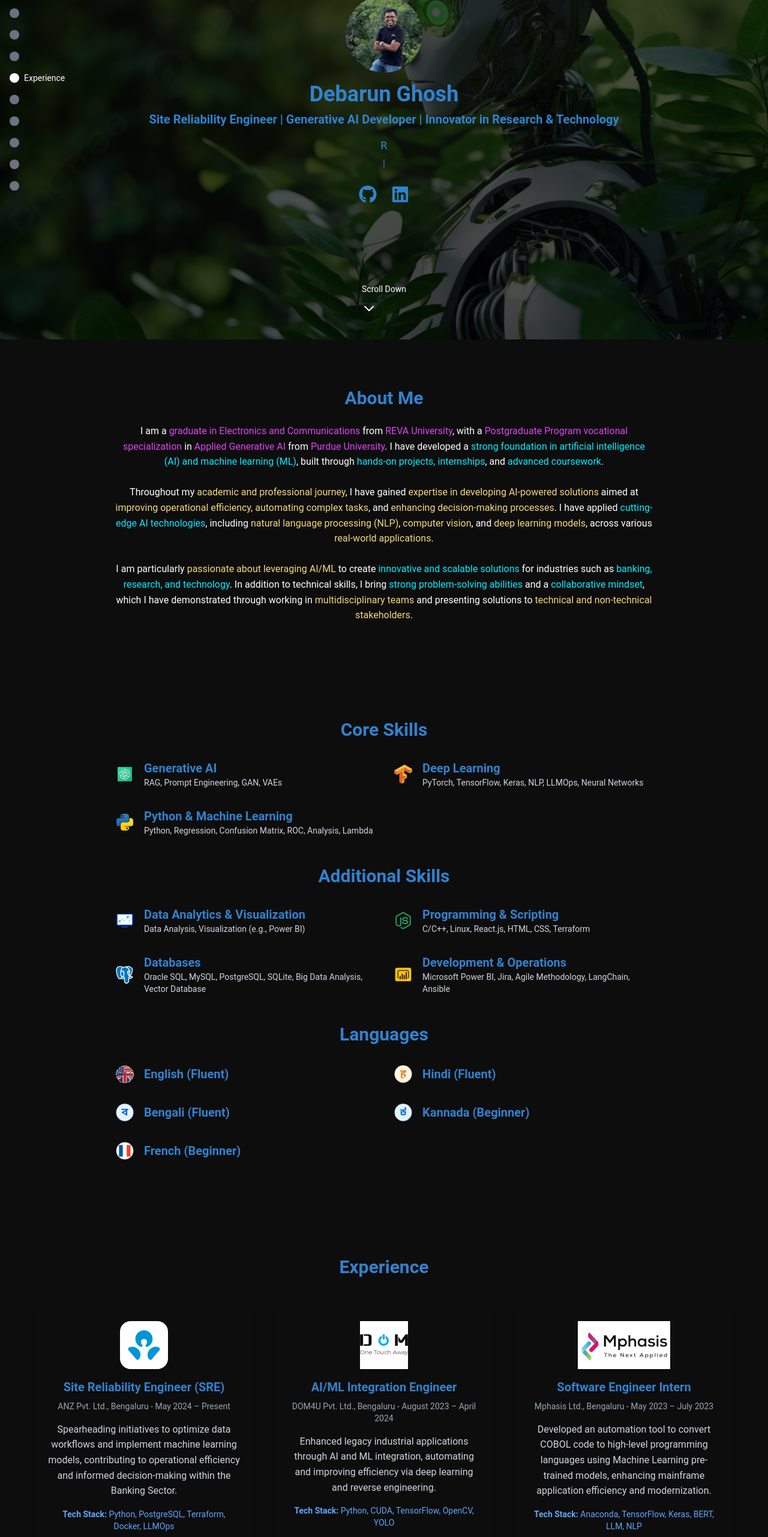
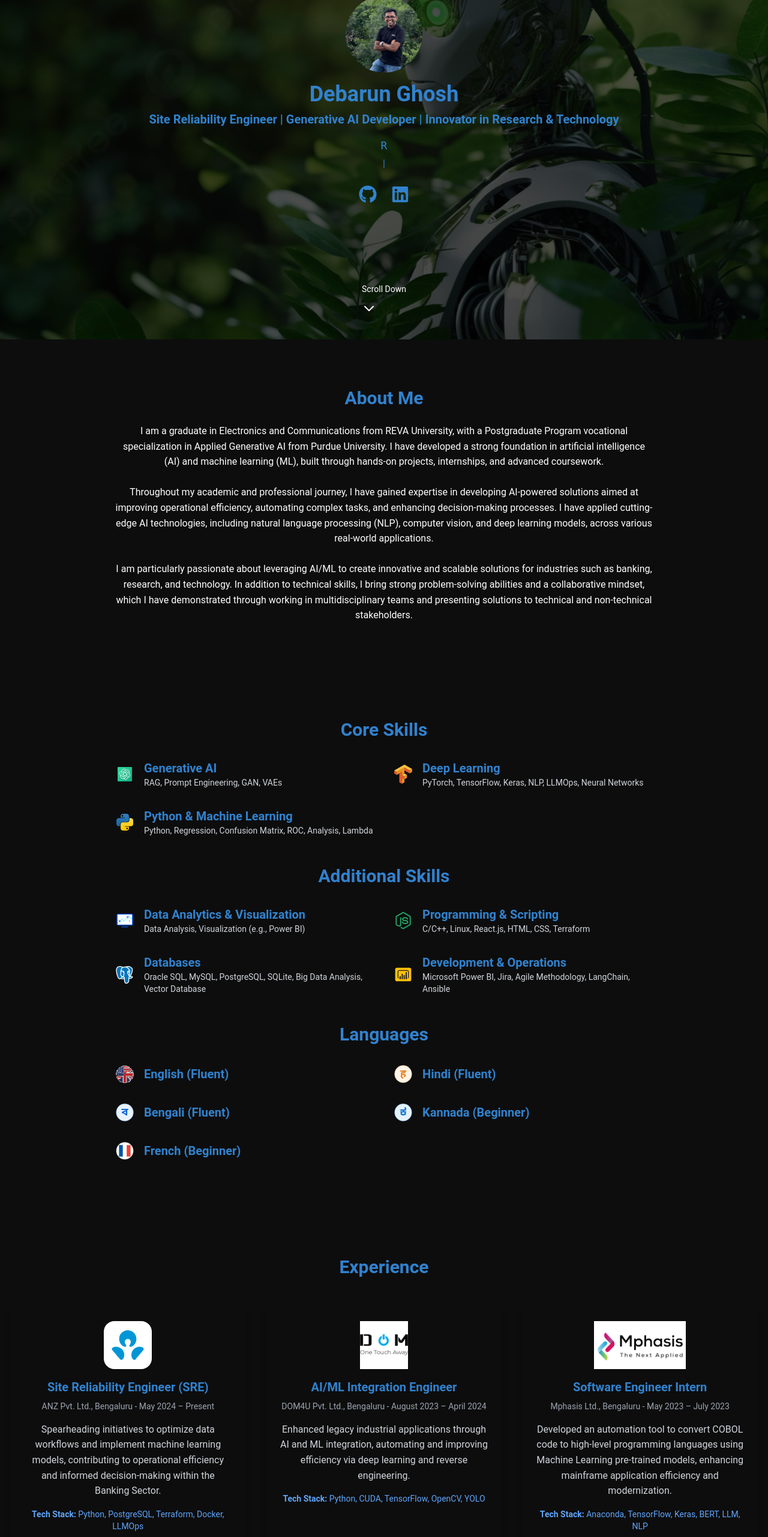
Before and after one commit to debarun1234/my-react-app, a React (Vite) app: page / in a window 1280 px wide. Shown: the part 234-2797 px from the top of the page at 60% size. Built offline with nearby package versions, Linux system fonts and the light colour scheme; the HTML template or start-up script is replaced by a standard one.

Commit message:
scroll guide fix

```diff
--- a/src/App.css
+++ b/src/App.css
@@ -14,48 +14,75 @@ body, html, #root {
   justify-content: center;
 }
 
-/* Utility Classes */
-.container {
-  max-width: 1200px;
-  margin: 0 auto;
-  padding: 0 1rem;
+/* Scroll Guide Styling */
+.scroll-guide {
+  position: fixed;
+  left: 0px; /* Initially hidden off-screen */
+  top: 50%;
+  transform: translateY(-50%);
+  display: flex;
+  flex-direction: column;
+  z-index: 10;
+  opacity: 0;
+  transition: transform 0.3s ease, opacity 0.3s ease;
+  pointer-events: none; /* Prevent interaction when hidden */
 }
 
-.text-center {
-  text-align: center;
+.scroll-guide.visible {
+  left: 20px; /* Move into view when visible */
+  opacity: 1;
+  pointer-events: auto; /* Allow interaction when visible */
 }
 
-.mt-4 {
-  margin-top: 1rem;
+/* Hover Trigger Area */
+.scroll-guide-trigger {
+  position: fixed;
+  left: 0;
+  top: 0;
+  height: 100vh;
+  width: 40px; /* Invisible area for hover detection */
+  z-index: 5;
+  cursor: pointer;
 }
 
-.mb-4 {
-  margin-bottom: 1rem;
+.scroll-guide-item {
+  margin-bottom: 8px;
 }
 
-.mb-8 {
-  margin-bottom: 2rem;
-}
-
-/* Specific Component Styling */
-button {
-  cursor: pointer;
+.scroll-guide-item .dot {
+  width: 10px;
+  height: 10px;
+  border-radius: 50%;
+  background-color: #666;
   transition: background-color 0.3s ease;
 }
 
-button:hover {
-  background-color: #007acc;
+.scroll-guide-item .section-label {
+  opacity: 0;
+  margin-left: 10px;
+  transition: opacity 0.3s ease;
 }
 
-a {
-  text-decoration: none;
-  color: inherit;
+.scroll-guide-item:hover .section-label {
+  opacity: 1;
 }
 
-a:hover {
-  text-decoration: underline;
+.scroll-guide-item.active .dot {
+  background-color: #fff; /* Change color when active */
 }
 
+/* Mobile Visibility */
+@media only screen and (max-width: 768px) {
+  .scroll-guide {
+    transform: translateX(-100%); /* Hidden off-screen */
+    transition: transform 0.3s ease;
+  }
+  .scroll-guide.visible {
+    transform: translateX(0); /* Visible when swiped */
+  }
+}
+
+/* Bounce Animation for Scroll Down */
 @keyframes bounce {
   0%, 20%, 50%, 80%, 100% {
     transform: translateY(0);
@@ -75,47 +102,17 @@ a:hover {
   transform: translateX(-50%);
   animation: bounce 2s infinite;
   cursor: pointer;
-  display: flex;
-  flex-direction: column;
-  align-items: center;
 }
 
-.arrow-down {
-  margin-top: 8px; /* Adjust the space between text and arrow */
+/* Utility Classes */
+.text-center {
+  text-align: center;
 }
 
-.scroll-guide-item {
-  position: relative;
+.mt-4 {
+  margin-top: 1rem;
 }
 
-.scroll-guide-item .dot {
-  transition: background-color 0.3s ease;
+.mb-4 {
+  margin-bottom: 1rem;
 }
-
-.scroll-guide-item .section-label {
-  transition: opacity 0.3s ease, color 0.3s ease;
-}
-
-.scroll-guide-item:hover .section-label {
-  opacity: 1;
-}
-
-.gradient-1 {
-  color: #ffffff; /* Lighter blue */
-}
-
-.gradient-2 {
-  color: #eeeeee; /* Medium blue */
-}
-
-.gradient-3 {
-  color: #df42f4; /* Darker blue */
-}
-
-.gradient-4 {
-  color: #f5d87a; /* Even darker blue */
-}
-
-.gradient-5 {
-  color: #00eeff; /* Most important (darkest) */
-}
--- a/src/components/ScrollGuide.jsx
+++ b/src/components/ScrollGuide.jsx
@@ -15,6 +15,8 @@ const sections = [
 
 const ScrollGuide = () => {
   const [activeSection, setActiveSection] = useState('');
+  const [isVisible, setIsVisible] = useState(false);
+  let hideTimer = null;
 
   useEffect(() => {
     const handleScroll = () => {
@@ -36,6 +38,60 @@ const ScrollGuide = () => {
     };
   }, []);
 
+  // Handle Hover for Desktop/Laptop
+  const handleMouseEnter = () => {
+    clearTimeout(hideTimer); // Clear previous hide timer
+    setIsVisible(true);
+  };
+
+  const handleMouseLeave = () => {
+    // Hide after a delay when mouse leaves
+    hideTimer = setTimeout(() => {
+      setIsVisible(false);
+    }, 2000); // 2 second delay before hiding
+  };
+
+  // Swipe detection for mobile
+  useEffect(() => {
+    let startX = 0;
+
+    const handleTouchStart = (e) => {
+      startX = e.touches[0].clientX;
+    };
+
+    const handleTouchMove = (e) => {
+      const touchX = e.touches[0].clientX;
+      if (startX - touchX > 100) {
+        // Swipe left to hide
+        setIsVisible(false);
+      } else if (touchX - startX > 100) {
+        // Swipe right to show
+        setIsVisible(true);
+      }
+    };
+
+    window.addEventListener('touchstart', handleTouchStart);
+    window.addEventListener('touchmove', handleTouchMove);
+
+    return () => {
+      window.removeEventListener('touchstart', handleTouchStart);
+      window.removeEventListener('touchmove', handleTouchMove);
+    };
+  }, []);
+
+  // Auto-hide after a delay in both desktop and mobile cases
+  useEffect(() => {
+    if (isVisible) {
+      hideTimer = setTimeout(() => {
+        setIsVisible(false);
+      }, 1000); // 5 second delay before hiding
+    }
+
+    return () => {
+      clearTimeout(hideTimer); // Clear timeout if the component unmounts
+    };
+  }, [isVisible]);
+
   const handleClick = (id) => {
     const section = document.getElementById(id);
     if (section) {
@@ -44,28 +100,32 @@ const ScrollGuide = () => {
   };
 
   return (
-    <div className="scroll-guide fixed left-4 top-1/2 transform -translate-y-1/2 z-10 flex flex-col space-y-4">
+    <>
+      {/* Invisible hover trigger area */}
+      <div
+        className="scroll-guide-trigger"
+        onMouseEnter={handleMouseEnter}
+      ></div>
+
+      {/* Scroll Guide */}
+      <div
+        className={`scroll-guide ${isVisible ? 'visible' : ''}`}
+        onMouseLeave={handleMouseLeave}
+      >
         {sections.map((section) => (
           <div
             key={section.id}
-          className="scroll-guide-item flex items-center space-x-2 cursor-pointer"
+            className={`scroll-guide-item flex items-center space-x-2 cursor-pointer ${activeSection === section.id ? 'active' : ''}`}
             onClick={() => handleClick(section.id)}
           >
-          <div
-            className={`dot w-4 h-4 rounded-full ${
-              activeSection === section.id ? 'bg-white' : 'bg-gray-500'
-            }`}
-          />
-          <span
-            className={`section-label text-sm text-gray-400 transition-opacity duration-300 ${
-              activeSection === section.id ? 'opacity-100 text-white' : 'opacity-0'
-            }`}
-          >
+            <div className={`dot ${activeSection === section.id ? 'bg-white' : 'bg-gray-500'}`} />
+            <span className={`section-label text-sm ${activeSection === section.id ? 'text-white' : 'text-gray-400'}`}>
               {section.label}
             </span>
           </div>
         ))}
       </div>
+    </>
   );
 };
 
```
Lines whose indentation alone changed are shown as unchanged.
